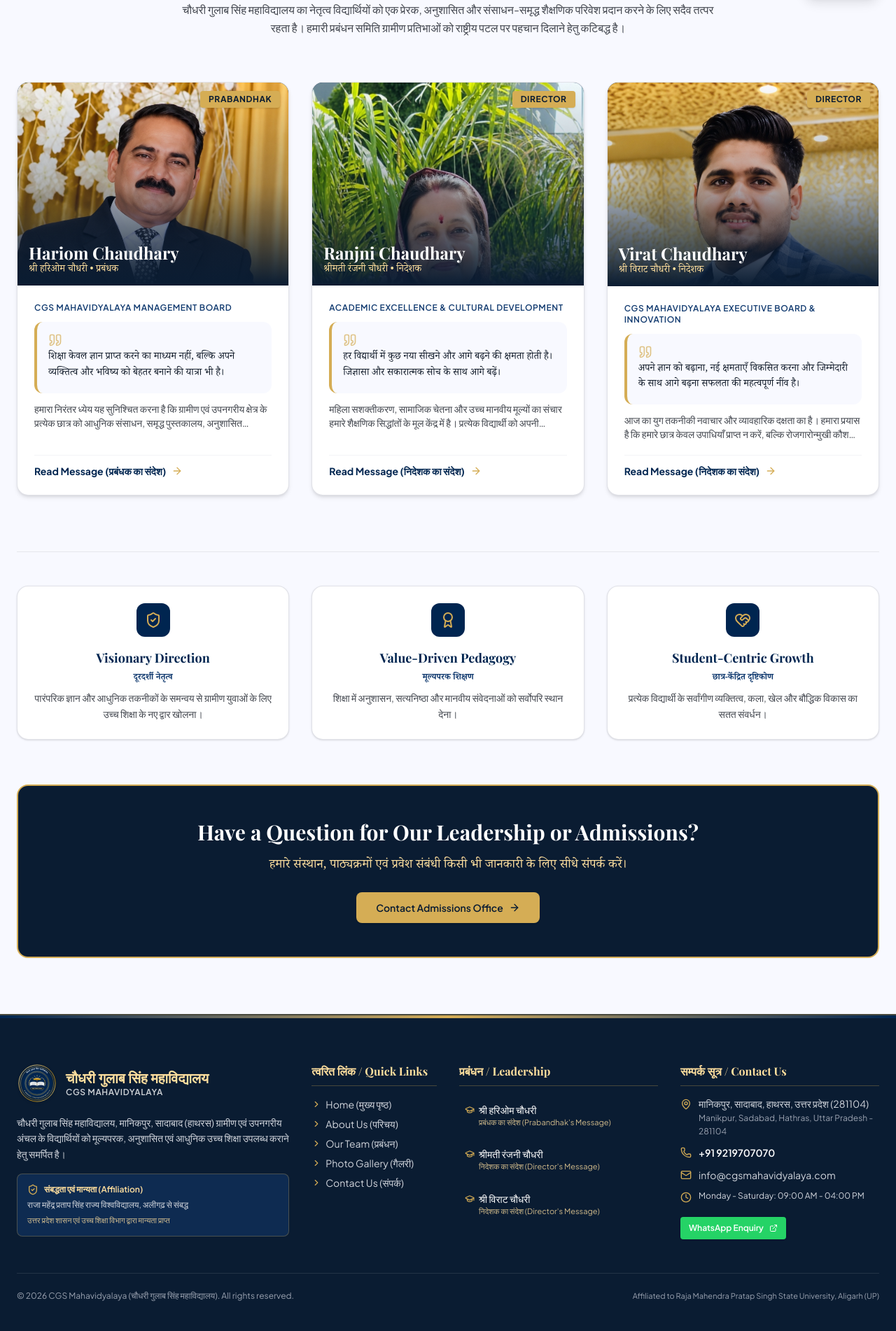
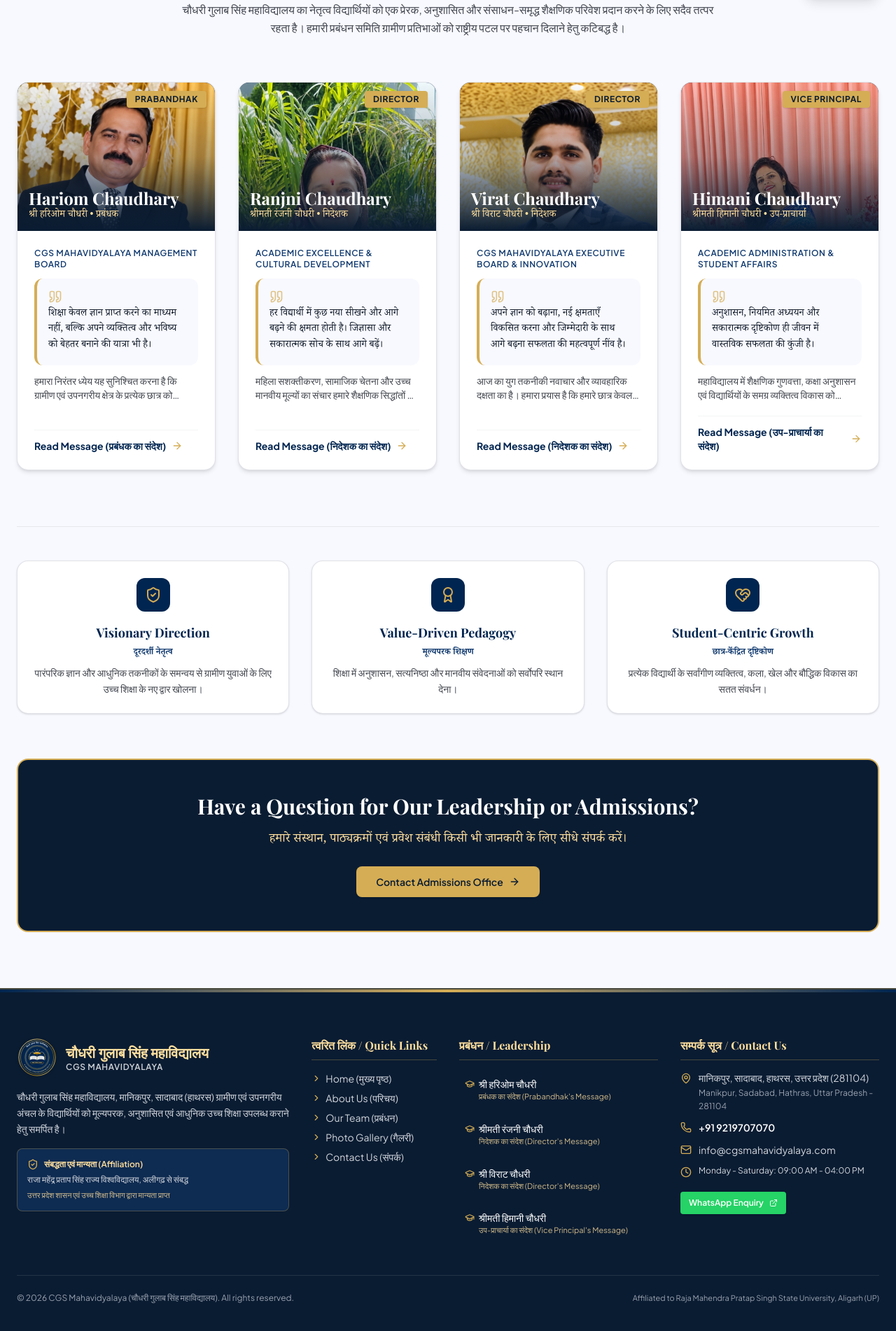
Before and after one commit to kartik020603/cgsmahavidhyalaya, a Next.js app: page /our-team in a window 1280 px wide. Shown: the part 778-2680 px from the top of the page at 70% size. Built offline with nearby package versions, Linux system fonts and the light colour scheme; no server answers.

Commit message:
feat(team): add Himani Chaudhary (Vice Principal) profile, message page, and home switcher

```diff
--- /dev/null
+++ b/src/app/our-team/himani/page.tsx
@@ -0,0 +1,14 @@
+import type { Metadata } from "next";
+import ManagementMessagePage from "@/components/team/ManagementMessagePage";
+import { MANAGEMENT_PROFILES } from "@/data/management";
+
+export const metadata: Metadata = {
+  title: "Vice Principal's Message | श्रीमती हिमानी चौधरी (उप-प्राचार्या का संदेश)",
+  description:
+    "चौधरी गुलाब सिंह महाविद्यालय की उप-प्राचार्या श्रीमती हिमानी चौधरी का संदेश — शैक्षणिक अनुशासन, छात्र मार्गदर्शन एवं चारित्रिक निर्माण।",
+};
+
+export default function HimaniPage() {
+  const member = MANAGEMENT_PROFILES.himani;
+  return <ManagementMessagePage member={member} />;
+}
--- a/src/app/our-team/page.tsx
+++ b/src/app/our-team/page.tsx
@@ -10,7 +10,7 @@
 export const metadata: Metadata = {
   title: "Our Team & Leadership | प्रबंधन एवं नेतृत्व",
   description:
-    "चौधरी गुलाब सिंह महाविद्यालय के सम्मानित प्रबंधन एवं नेतृत्व से मिलें — श्री हरिओम चौधरी (प्रबंधक), श्रीमती रंजनी चौधरी (निदेशक), श्री विराट चौधरी (निदेशक)।",
+    "चौधरी गुलाब सिंह महाविद्यालय के सम्मानित प्रबंधन एवं नेतृत्व से मिलें — श्री हरिओम चौधरी (प्रबंधक), श्रीमती रंजनी चौधरी (निदेशक), श्री विराट चौधरी (निदेशक), श्रीमती हिमानी चौधरी (उप-प्राचार्या)।",
 };
 
 export default function OurTeamPage() {
@@ -45,8 +45,8 @@
           </p>
         </div>
 
-        {/* 3 Leadership Cards */}
-        <div className="grid grid-cols-1 md:grid-cols-2 lg:grid-cols-3 gap-8">
+        {/* 4 Leadership Cards */}
+        <div className="grid grid-cols-1 sm:grid-cols-2 lg:grid-cols-4 gap-6 sm:gap-8">
           {MANAGEMENT_LIST.map((member) => (
             <ManagementProfileCard key={member.id} member={member} />
           ))}
--- a/src/app/sitemap.ts
+++ b/src/app/sitemap.ts
@@ -10,6 +10,7 @@
     "/our-team/prabandhak",
     "/our-team/ranjni",
     "/our-team/virat",
+    "/our-team/himani",
     "/photo-gallery",
     "/contact-us",
   ];
--- a/src/components/home/ManagementMessageSwitcher.tsx
+++ b/src/components/home/ManagementMessageSwitcher.tsx
@@ -8,7 +8,7 @@
 import { cn } from "@/lib/utils";
 
 export default function ManagementMessageSwitcher() {
-  const [selectedId, setSelectedId] = useState<"prabandhak" | "ranjni" | "virat">("prabandhak");
+  const [selectedId, setSelectedId] = useState<ManagementMember["id"]>("prabandhak");
 
   const current: ManagementMember =
     MANAGEMENT_LIST.find((m) => m.id === selectedId) || MANAGEMENT_LIST[0];
--- a/src/components/layout/Footer.tsx
+++ b/src/components/layout/Footer.tsx
@@ -159,6 +159,20 @@
                   </span>
                 </Link>
               </li>
+              <li>
+                <Link
+                  href="/our-team/himani"
+                  className="group block p-2 rounded hover:bg-[#123b70]/40 transition-colors"
+                >
+                  <div className="font-medium text-white group-hover:text-[#ffdf9e] flex items-center gap-1.5">
+                    <GraduationCap className="w-3.5 h-3.5 text-[#d5ad55]" />
+                    <span>श्रीमती हिमानी चौधरी</span>
+                  </div>
+                  <span className="text-[11px] text-[#ffdf9e]/80 block ml-5">
+                    उप-प्राचार्या का संदेश (Vice Principal&apos;s Message)
+                  </span>
+                </Link>
+              </li>
             </ul>
           </div>
 
--- a/src/components/layout/MobileNavigation.tsx
+++ b/src/components/layout/MobileNavigation.tsx
@@ -70,6 +70,7 @@
     { label: "Prabandhak's Message", href: "/our-team/prabandhak", role: "श्री हरिओम चौधरी (प्रबंधक)" },
     { label: "Ranjni Chaudhary's Message", href: "/our-team/ranjni", role: "श्रीमती रंजनी चौधरी (निदेशक)" },
     { label: "Virat Chaudhary's Message", href: "/our-team/virat", role: "श्री विराट चौधरी (निदेशक)" },
+    { label: "Himani Chaudhary's Message", href: "/our-team/himani", role: "श्रीमती हिमानी चौधरी (उप-प्राचार्या)" },
   ];
 
   return (
--- a/src/components/layout/OurTeamDropdown.tsx
+++ b/src/components/layout/OurTeamDropdown.tsx
@@ -3,7 +3,7 @@
 import { useState, useRef, useEffect } from "react";
 import Link from "next/link";
 import { usePathname } from "next/navigation";
-import { ChevronDown, UserCheck, Sparkles, Laptop } from "lucide-react";
+import { ChevronDown, UserCheck, Sparkles, Laptop, BookOpen } from "lucide-react";
 import { cn } from "@/lib/utils";
 
 const TEAM_LINKS = [
@@ -34,6 +34,13 @@
     href: "/our-team/virat",
     description: "Virat Chaudhary — 21st-Century Competence",
     icon: Laptop,
+  },
+  {
+    label: "Himani Chaudhary's Message",
+    hindiLabel: "उप-प्राचार्या का संदेश (हिमानी चौधरी)",
+    href: "/our-team/himani",
+    description: "Himani Chaudhary — Academic Discipline & Values",
+    icon: BookOpen,
   },
 ];
 
--- a/src/data/college.ts
+++ b/src/data/college.ts
@@ -87,6 +87,12 @@
           href: "/our-team/virat",
           description: "श्री विराट चौधरी — निदेशक",
         },
+        {
+          label: "Himani Chaudhary's Message",
+          hindiLabel: "उप-प्राचार्या का संदेश (हिमानी चौधरी)",
+          href: "/our-team/himani",
+          description: "श्रीमती हिमानी चौधरी — उप-प्राचार्या",
+        },
       ],
     },
     { label: "Photo Gallery", hindiLabel: "फोटो गैलरी", href: "/photo-gallery" },
--- a/src/data/management.ts
+++ b/src/data/management.ts
@@ -1,5 +1,5 @@
 export interface ManagementMember {
-  id: "prabandhak" | "ranjni" | "virat";
+  id: "prabandhak" | "ranjni" | "virat" | "himani";
   name: {
     english: string;
     hindi: string;
@@ -30,7 +30,7 @@
   boardRole: string;
 }
 
-export const MANAGEMENT_PROFILES: Record<"prabandhak" | "ranjni" | "virat", ManagementMember> = {
+export const MANAGEMENT_PROFILES: Record<"prabandhak" | "ranjni" | "virat" | "himani", ManagementMember> = {
   prabandhak: {
     id: "prabandhak",
     name: {
@@ -180,6 +180,56 @@
     ],
     signaturePlaceholder: "Virat Chaudhary",
   },
+
+  himani: {
+    id: "himani",
+    name: {
+      english: "Himani Chaudhary",
+      hindi: "श्रीमती हिमानी चौधरी",
+    },
+    designation: {
+      english: "Vice Principal",
+      hindi: "उप-प्राचार्या",
+      tag: "VICE PRINCIPAL",
+    },
+    slug: "himani",
+    route: "/our-team/himani",
+    image: "/images/management/himani-chaudhary.jpg",
+    boardRole: "Academic Administration & Student Affairs",
+    shortMessage: "अनुशासन, नियमित अध्ययन और सकारात्मक दृष्टिकोण ही जीवन में वास्तविक सफलता की कुंजी है।",
+    quote: "“प्रिय विद्यार्थियों, अनुशासन, नियमित अध्ययन और सकारात्मक दृष्टिकोण ही जीवन में वास्तविक सफलता की कुंजी है। अपने शिक्षकों के मार्गदर्शन में ज्ञान अर्जित करें और अपने लक्ष्यों की प्राप्ति हेतु निरंतर समर्पित रहें।”",
+    subtitle: {
+      english: "Excellence in Academic Discipline, Student Guidance & Ethical Leadership",
+      hindi: "शैक्षणिक अनुशासन, छात्र मार्गदर्शन एवं चारित्रिक निर्माण का संदेश",
+    },
+    overview: "महाविद्यालय में शैक्षणिक गुणवत्ता, कक्षा अनुशासन एवं विद्यार्थियों के समग्र व्यक्तित्व विकास को सुनिश्चित करना हमारी सर्वोच्च प्राथमिकता है।",
+    fullMessage: [
+      "चौधरी गुलाब सिंह महाविद्यालय में हम प्रत्येक विद्यार्थी को शैक्षणिक ज्ञान के साथ-साथ नैतिक मूल्यों और अनुशासन से सुसज्जित करने के लिए निरंतर प्रयासरत हैं। एक आदर्श शैक्षणिक संस्थान वह होता है जहाँ विद्यार्थियों को निर्भीक होकर प्रश्न पूछने, अपनी प्रतिभा को निखारने और लक्ष्य प्राप्ति हेतु अनुकूल वातावरण प्राप्त हो।",
+      "उप-प्राचार्या के रूप में मेरी यह प्रतिबद्धता है कि हमारे प्राध्यापक और छात्र एक परिवार की तरह मिलकर शैक्षणिक उत्कृष्टता के नए प्रतिमान स्थापित करें। नियमित कक्षाएं, समयबद्ध परीक्षा प्रणाली, और छात्रों की व्यक्तिगत समस्याओं का समाधान हमारी प्राथमिकताओं में शामिल हैं।",
+      "मैं सभी विद्यार्थियों से कहना चाहती हूँ कि समय अत्यंत मूल्यवान है। अपने अध्ययन के प्रति निष्ठावान रहें, कॉलेज की समृद्ध सुविधाओं का पूरा लाभ उठाएं और अपने गुरुजनों व माता-पिता का नाम रोशन करें।",
+    ],
+    keyPillars: [
+      {
+        title: "Academic Discipline",
+        hindiTitle: "शैक्षणिक अनुशासन",
+        description: "नियमित उपस्थिति, समयबद्ध अध्ययन एवं परीक्षा में उत्कृष्ट प्रदर्शन।",
+        icon: "BookOpen",
+      },
+      {
+        title: "Student Mentorship",
+        hindiTitle: "छात्र मार्गदर्शन",
+        description: "विद्यार्थियों के व्यक्तिगत व शैक्षणिक विकास हेतु सतत परामर्श।",
+        icon: "HeartHandshake",
+      },
+      {
+        title: "Value-Based Education",
+        hindiTitle: "संस्कारयुक्त शिक्षा",
+        description: "ज्ञान के साथ-साथ उच्च मानवीय एवं नैतिक मूल्यों का बीजारोपण।",
+        icon: "Award",
+      },
+    ],
+    signaturePlaceholder: "Himani Chaudhary",
+  },
 };
 
 export const MANAGEMENT_LIST = Object.values(MANAGEMENT_PROFILES);
```
Also changed, not shown: public/images/himani-chaudhary.jpg (added), public/images/management/himani-chaudhary.jpg (added).
